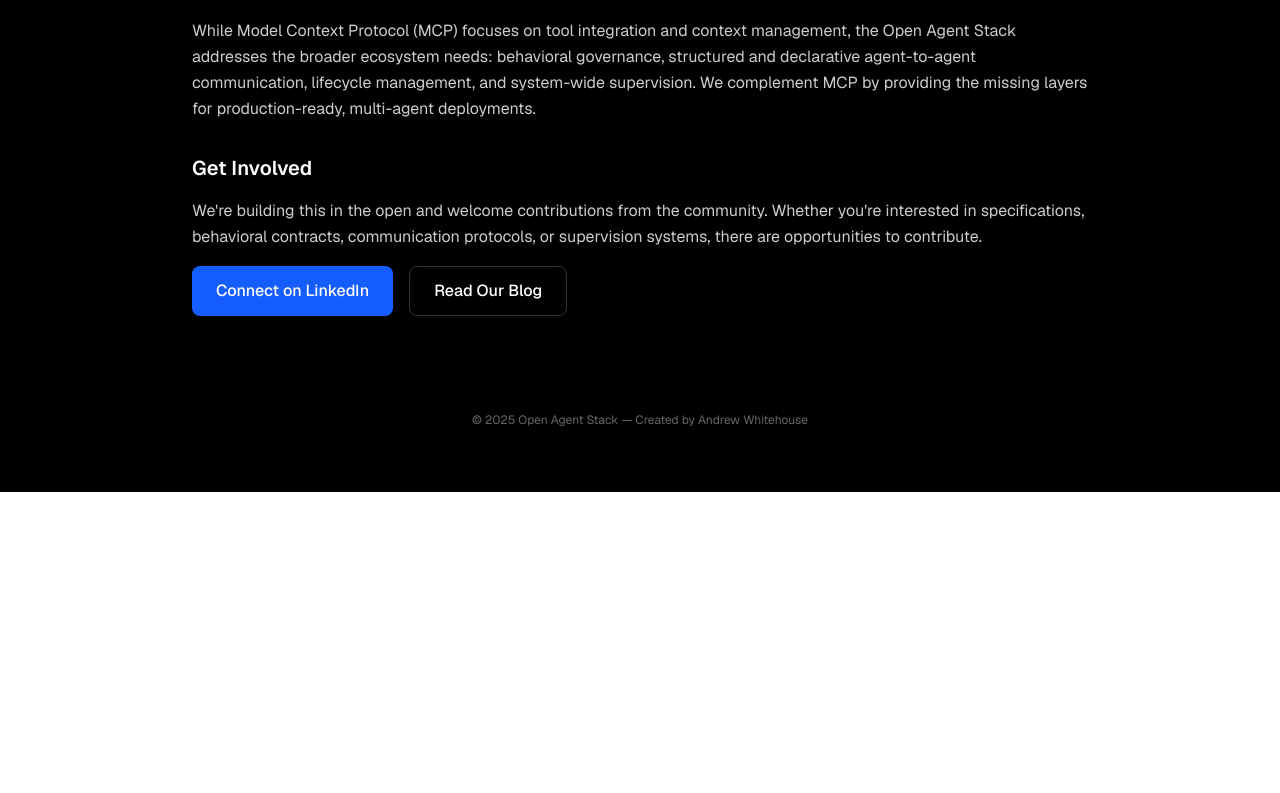
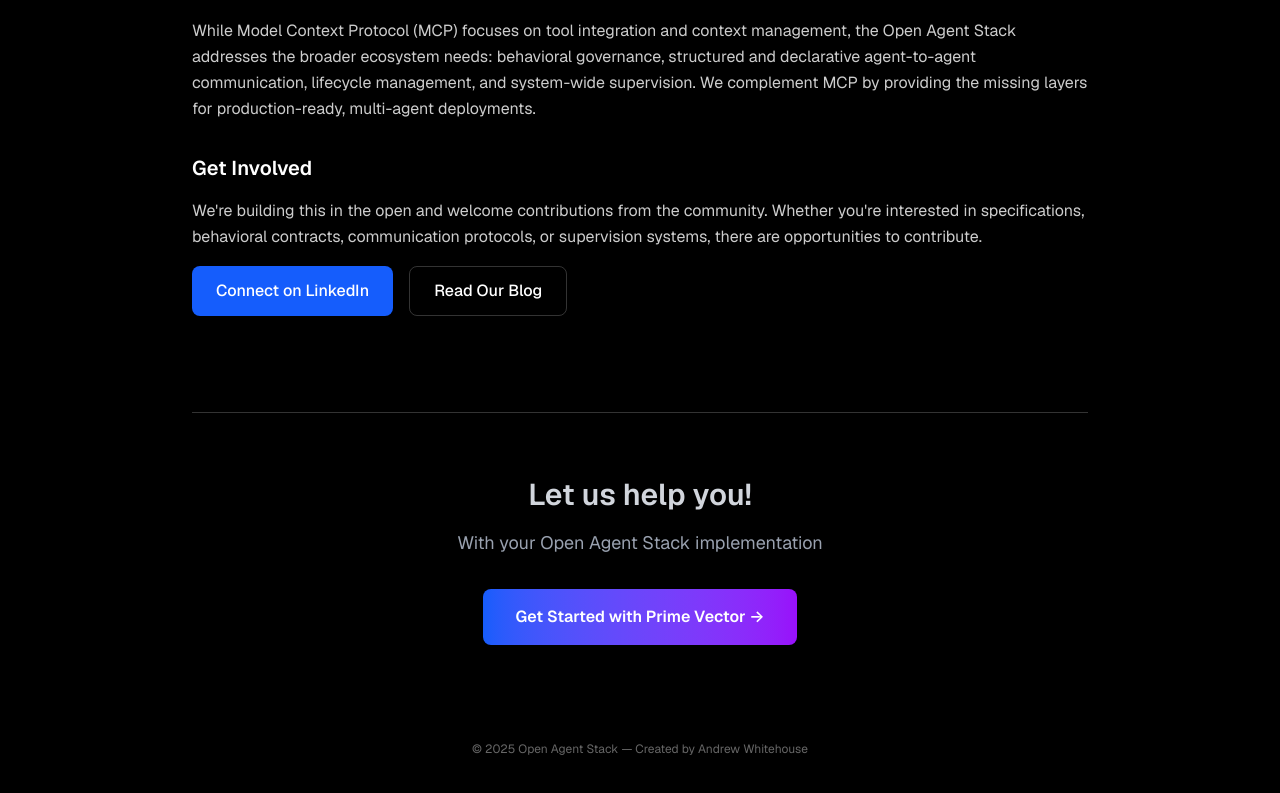
Before and after one commit to aswhitehouse/open-agent-stack, a Next.js app: page / in a window 1280 px wide. Shown: the part 3771-4564 px from the top of the page. Before the commit the page ends 4263 px from the top, so only its background shows below. Built offline with nearby package versions, Linux system fonts and the light colour scheme.

Commit message:
feat: add let us help you section

```diff
--- a/src/app/page.tsx
+++ b/src/app/page.tsx
@@ -327,7 +327,7 @@
             </p>
             <div className="flex flex-col sm:flex-row gap-4">
               <a
-                href="https://www.linkedin.com/company/107569633/admin/dashboard/"
+                href="https://www.linkedin.com/in/andrew-whitehouse-130a9034/"
                 target="_blank"
                 rel="noopener noreferrer"
                 className="inline-flex items-center justify-center px-6 py-3 bg-blue-600 hover:bg-blue-700 text-white font-medium rounded-lg transition-colors"
@@ -347,6 +347,24 @@
         </div>
       </div>
 
+      {/* Let Us Help You Section */}
+      <div className="w-full max-w-4xl mt-24 border-t border-white/20 pt-16">
+        <h2 className="text-3xl font-semibold mb-4 text-center text-gray-300">Let us help you!</h2>
+        <p className="text-lg text-gray-400 text-center mb-8">
+          With your Open Agent Stack implementation
+        </p>
+        <div className="flex justify-center">
+          <a
+            href="https://primevector.com.au/"
+            target="_blank"
+            rel="noopener noreferrer"
+            className="inline-flex items-center justify-center px-8 py-4 bg-gradient-to-r from-blue-600 to-purple-600 hover:from-blue-700 hover:to-purple-700 text-white font-semibold rounded-lg transition-all duration-200 transform hover:scale-105 shadow-lg"
+          >
+            Get Started with Prime Vector →
+          </a>
+        </div>
+      </div>
+
       {/* Footer */}
       <footer className="mt-24 text-xs text-white/40 text-center">
         © 2025 Open Agent Stack — Created by Andrew Whitehouse
```
